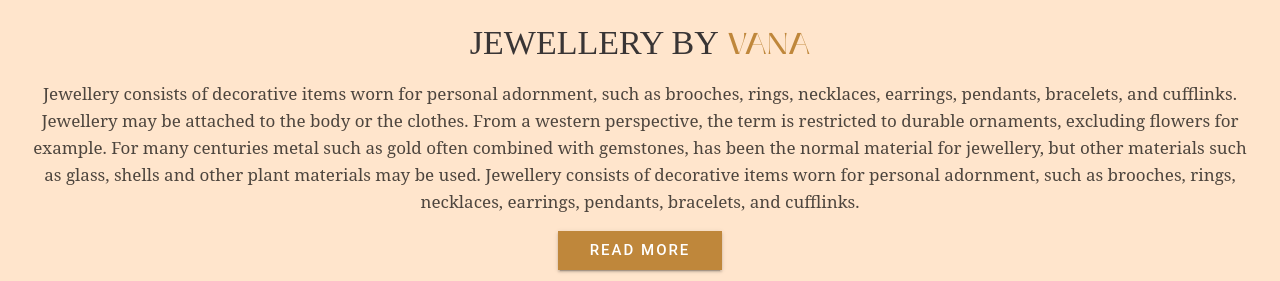
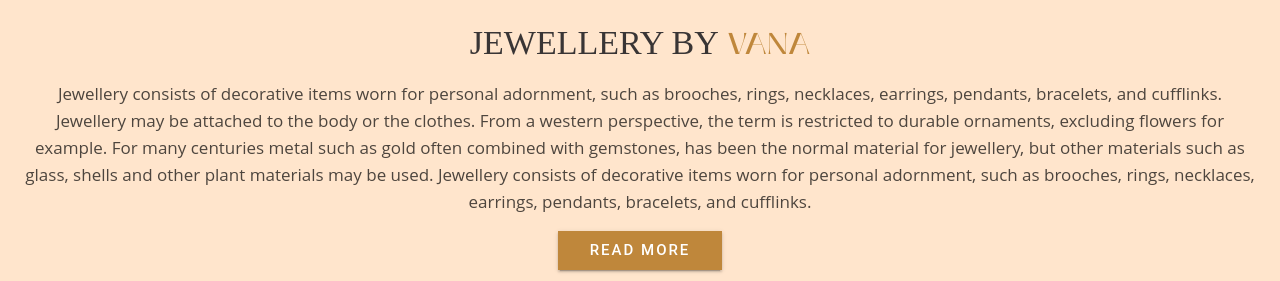
Before and after one commit to TamtreePvtLtd/TAMTREE_VANA_UserPortal, a React app: page / in a window 1280 px wide. Shown: the part 1221-1502 px from the top of the page. Built offline with nearby package versions, Linux system fonts and the light colour scheme; no server answers; the HTML template or start-up script is replaced by a standard one.

Commit message:
font family change

```diff
--- a/src/common/component/commonpages/CommonPage.tsx
+++ b/src/common/component/commonpages/CommonPage.tsx
@@ -192,8 +192,12 @@
       </Box>
       <Grid container spacing={3}>
         {sortedProducts.slice(0, visibleProducts).map((product: IProduct) => (
-          <Grid item key={product._id} xs={6} sm={6} md={4} lg={3}>
-            <CommonProductCard product={product} />
+          <Grid item key={product._id} xs={6} sm={6} md={4} lg={3} >
+              <Box display="flex" justifyContent="center" alignItems="center" height="100%">
+        <Box mx={2} width="100%">
+          <CommonProductCard product={product} />
+        </Box>
+      </Box>
           </Grid>
         ))}
       </Grid>
--- a/src/pages/home/AboutByVana.tsx
+++ b/src/pages/home/AboutByVana.tsx
@@ -65,7 +65,7 @@
         <Typography
           variant="h6"
           fontSize={matches ? "3vw" : "17px"}
-          fontFamily="'Crimson Text','serif'"
+          fontFamily="Open Sans,sans-serif"
           sx={{ textAlign: "center", opacity: 0.8, py: 2 }}
         >
           Jewellery consists of decorative items worn for personal adornment,
@@ -90,7 +90,7 @@
               fontSize: "15px",
               backgroundColor: "#bf873b",
               "&:hover": {
-                backgroundColor: "#f2733d",
+                backgroundColor: "#bf873b",
               },
             }}
           >
```
